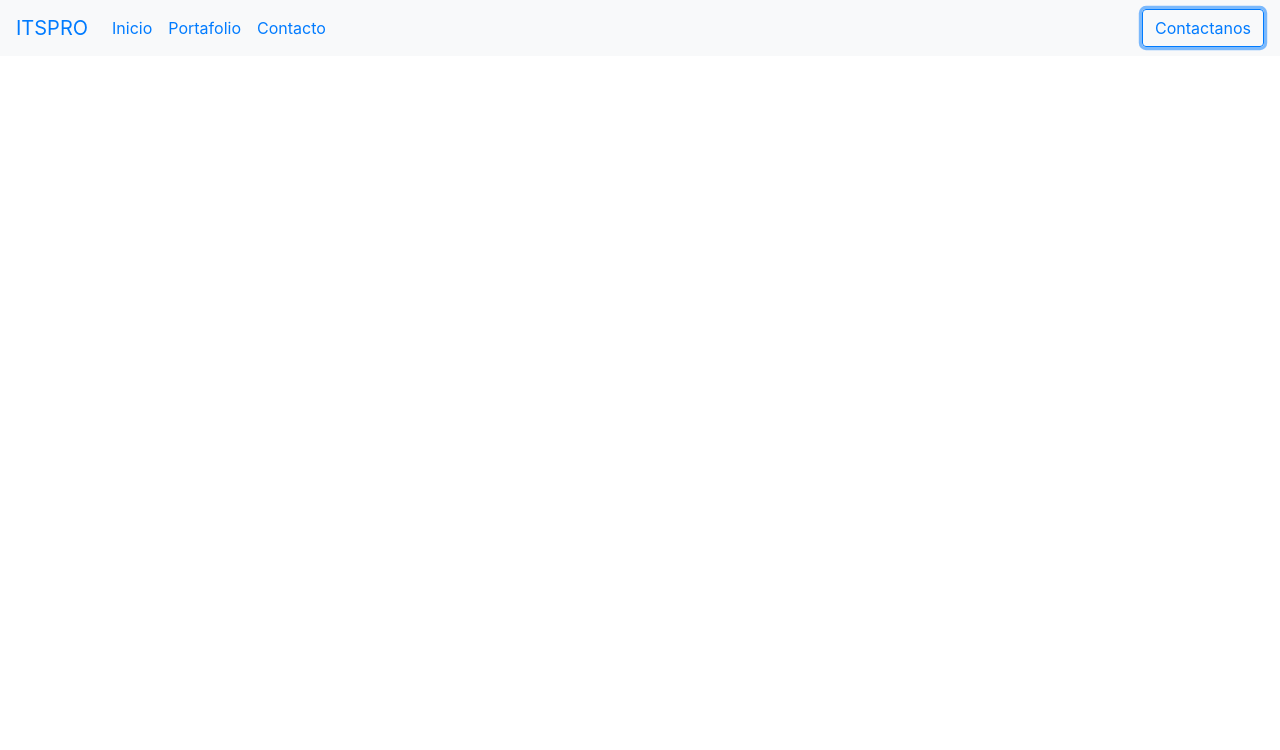
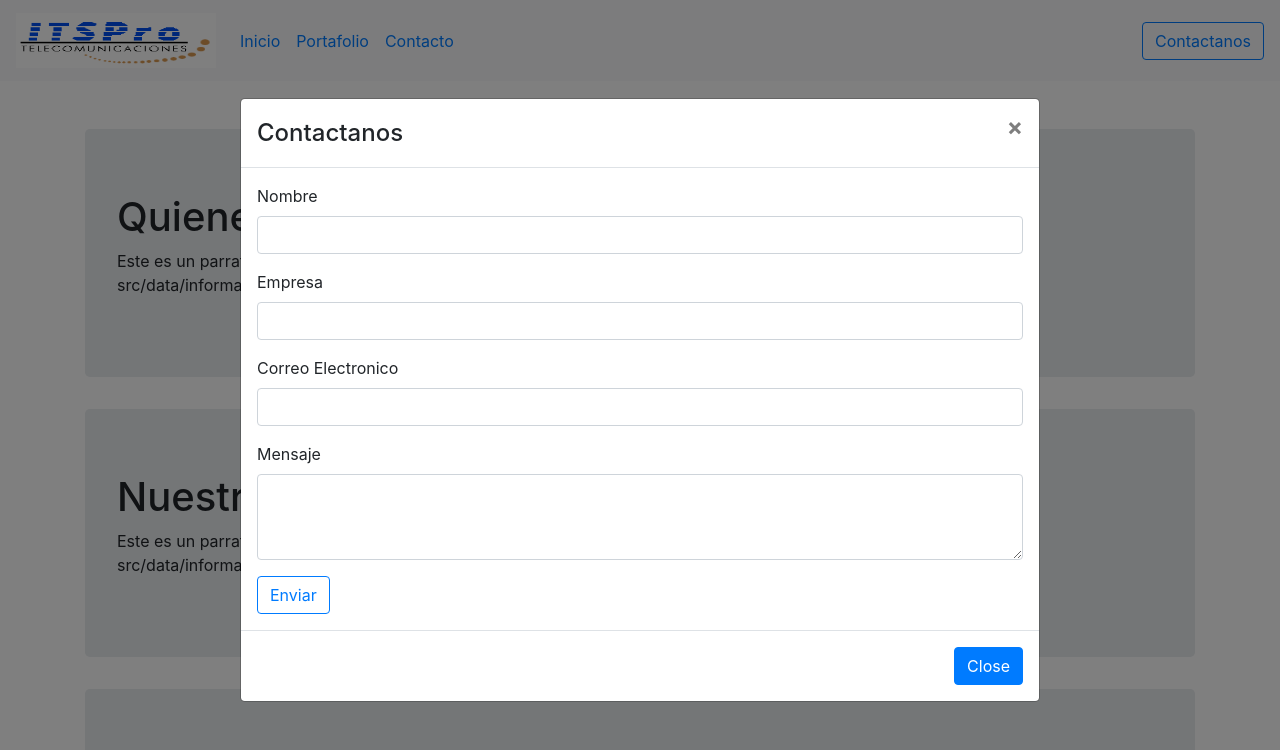
Before and after one commit to TheTyno/ITSPRO, a React app: page / in a window 1280 px wide. Both pictures are taken after a click on the button "Contactanos". Shown: the top 750 px of the page. Built offline with nearby package versions, Linux system fonts and the light colour scheme.

Commit message:
itsproBeta1.5
falta icono en la pestana y agregar funcionalidad de enviar mensajes con el backend

```diff
--- a/public/index.html
+++ b/public/index.html
@@ -1,10 +1,12 @@
 <!DOCTYPE html>
 <html lang="en">
-
   <head>
-	<meta charset="utf-8">
-	<meta name="viewport" content="width=device-width, initial-scale=1, shrink-to-fit=no">
-	<meta name="theme-color" content="#000000">
+    <meta charset="utf-8" />
+    <meta
+      name="viewport"
+      content="width=device-width, initial-scale=1, shrink-to-fit=no"
+    />
+    <meta name="theme-color" content="#000000" />
     <!--
       manifest.json provides metadata used when your web app is added to the
       homescreen on Android. See https://developers.google.com/web/fundamentals/engage-and-retain/web-app-manifest/
@@ -15,8 +17,8 @@
       integrity="sha384-ggOyR0iXCbMQv3Xipma34MD+dH/1fQ784/j6cY/iJTQUOhcWr7x9JvoRxT2MZw1T"
       crossorigin="anonymous"
     />
-	<link rel="manifest" href="%PUBLIC_URL%/manifest.json">
-	<link rel="shortcut icon" href="%PUBLIC_URL%/favicon.ico">
+    <link rel="manifest" href="%PUBLIC_URL%/manifest.json" />
+    <link rel="shortcut icon" href="%PUBLIC_URL%/favicon.ico" />
     <!--
       Notice the use of %PUBLIC_URL% in the tags above.
       It will be replaced with the URL of the `public` folder during the build.
@@ -26,7 +28,7 @@
       work correctly both with client-side routing and a non-root public URL.
       Learn how to configure a non-root public URL by running `npm run build`.
     -->
-	<title>React App</title>
+    <title>ITSPRO</title>
   </head>
 
   <body>
@@ -45,5 +47,4 @@
       To create a production bundle, use `npm run build` or `yarn build`.
     -->
   </body>
-
 </html>
--- /dev/null
+++ b/src/components/contactanos.js
@@ -0,0 +1,56 @@
+import React from "react";
+import Form from "react-bootstrap/Form";
+import Button from "react-bootstrap/Button";
+import Modal from "react-bootstrap/Modal";
+
+function Forma() {
+  return (
+    <Form>
+      <Form.Group controlId="formBasicEmail">
+        <Form.Label>Nombre</Form.Label>
+        <Form.Control type="text" />
+      </Form.Group>
+
+      <Form.Group controlId="formBasicEmail">
+        <Form.Label>Empresa</Form.Label>
+        <Form.Control type="text" />
+      </Form.Group>
+
+      <Form.Group controlId="formBasicEmail">
+        <Form.Label>Correo Electronico</Form.Label>
+        <Form.Control type="email" />
+      </Form.Group>
+
+      <Form.Group controlId="exampleForm.ControlTextarea1">
+        <Form.Label>Mensaje</Form.Label>
+        <Form.Control as="textarea" rows="3" />
+      </Form.Group>
+      <Button variant="outline-primary" type="submit">
+        Enviar
+      </Button>
+    </Form>
+  );
+}
+
+export default function contactanos(props) {
+  return (
+    <Modal
+      {...props}
+      size="lg"
+      aria-labelledby="contained-modal-title-vcenter"
+      centered
+    >
+      <Modal.Header closeButton>
+        <Modal.Title id="contained-modal-title-vcenter">
+          Contactanos
+        </Modal.Title>
+      </Modal.Header>
+      <Modal.Body>
+        <Forma />
+      </Modal.Body>
+      <Modal.Footer>
+        <Button onClick={props.onHide}>Close</Button>
+      </Modal.Footer>
+    </Modal>
+  );
+}
--- a/src/components/menu.js
+++ b/src/components/menu.js
@@ -4,11 +4,17 @@ import Nav from "react-bootstrap/Nav";
 import Button from "react-bootstrap/Button";
 import { Link } from "react-router-dom";
 
-export default function Menu() {
+export default function Menu(props) {
   return (
     <Navbar bg="light" variant="light">
       <Navbar.Brand>
-        <Link to="/inicio">ITSPRO</Link>
+        <Link to="/inicio">
+          <img
+            src={require("../data/logo.png")}
+            alt="ITSPRO"
+            style={{ width: "200px", height: "55px" }}
+          />
+        </Link>
       </Navbar.Brand>
       <Nav className="mr-auto">
         <Nav.Link>
@@ -23,7 +29,12 @@ export default function Menu() {
           <Link to="/contacto">Contacto</Link>
         </Nav.Link>
       </Nav>
-      <Button variant="outline-primary">Contactanos</Button>
+      <Button
+        variant="outline-primary"
+        onClick={() => props.setShowModal(true)}
+      >
+        Contactanos
+      </Button>
     </Navbar>
   );
 }
--- a/src/index.js
+++ b/src/index.js
@@ -1,23 +1,32 @@
-import React from "react";
+import React, { useState } from "react";
 import ReactDOM from "react-dom";
 import Menu from "./components/menu";
 import { BrowserRouter, Route, Switch } from "react-router-dom";
 import Inicio from "./pages/inicio";
 import Portafolio from "./pages/portafolio";
 import Contacto from "./pages/contacto";
+import Contactanos from "./components/contactanos";
 
 import "./styles.css";
 
 function App() {
+  const [showModal, setShowModal] = useState(false);
   return (
+    <div>
       <BrowserRouter>
-      <Menu />
+        <Menu setShowModal={setShowModal} />
         <Switch>
+          <Route path="/" exact component={Inicio} />
           <Route path="/inicio" component={Inicio} />
           <Route path="/portafolio" component={Portafolio} />
-        <Route path="/contacto" component={Contacto} />
+          <Route
+            path="/contacto"
+            render={() => <Contacto setShowModal={setShowModal} />}
+          />
         </Switch>
       </BrowserRouter>
+      <Contactanos show={showModal} onHide={() => setShowModal(false)} />
+    </div>
   );
 }
 
--- a/src/pages/contacto.js
+++ b/src/pages/contacto.js
@@ -2,7 +2,7 @@ import React from "react";
 import Card from "react-bootstrap/Card";
 import Button from "react-bootstrap/Button";
 
-export default function Contacto() {
+export default function Contacto(props) {
   return (
     <div>
       <Card className="text-center">
@@ -14,7 +14,12 @@ export default function Contacto() {
             <b>Telefóno:</b> 57093134 <br />
             <b>Correo Electronico:</b> edieguez@itspro.com.gt
           </Card.Text>
-          <Button variant="outline-primary">Contactanos</Button>
+          <Button
+            variant="outline-primary"
+            onClick={() => props.setShowModal(true)}
+          >
+            Contactanos
+          </Button>
         </Card.Body>
         <Card.Footer className="text-muted">Guatemala 2019</Card.Footer>
       </Card>
```
Also changed, not shown: public/favicon.ico (added), src/data/logo.png (added). Lines whose indentation alone changed are shown as unchanged.
